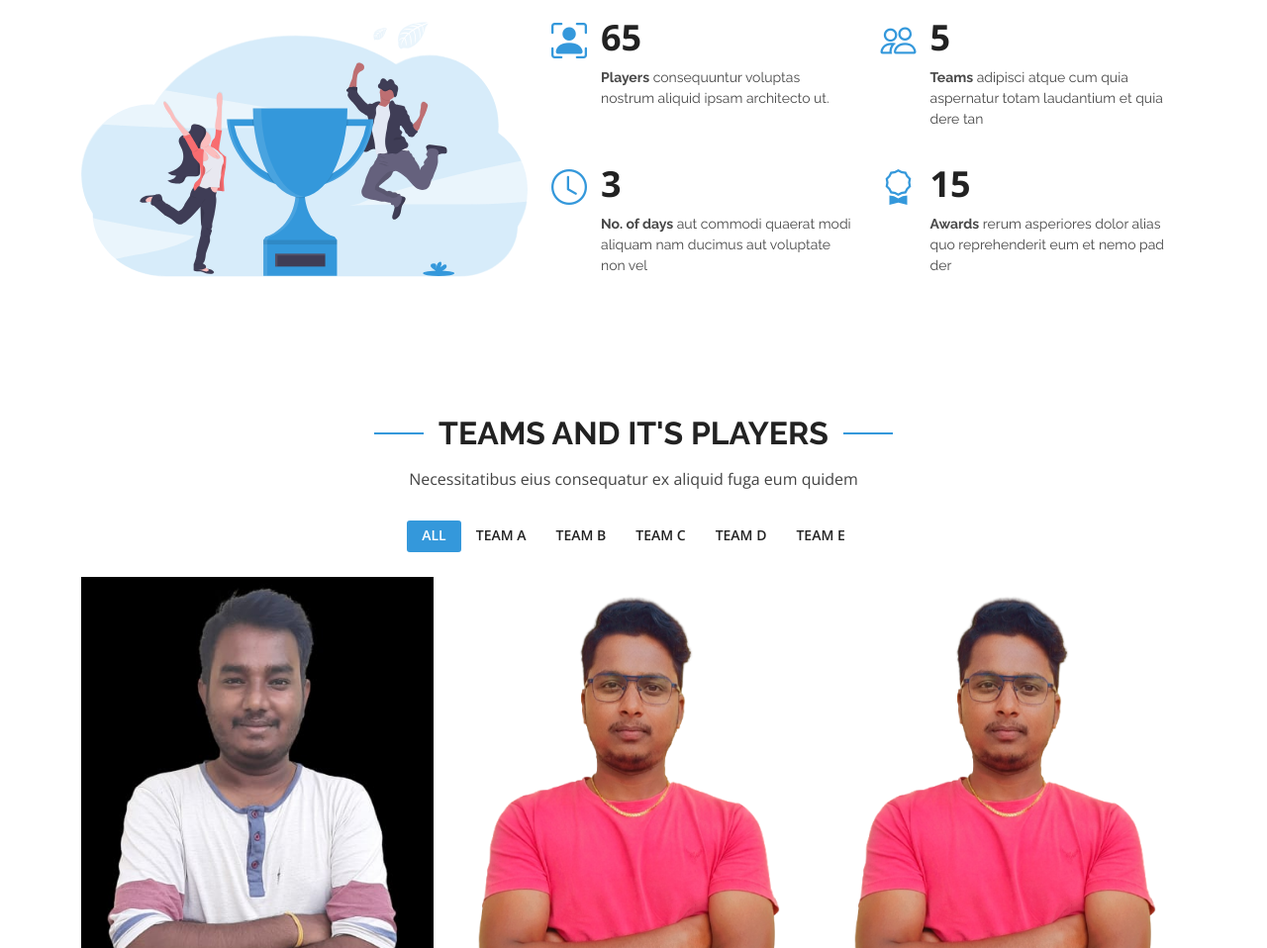
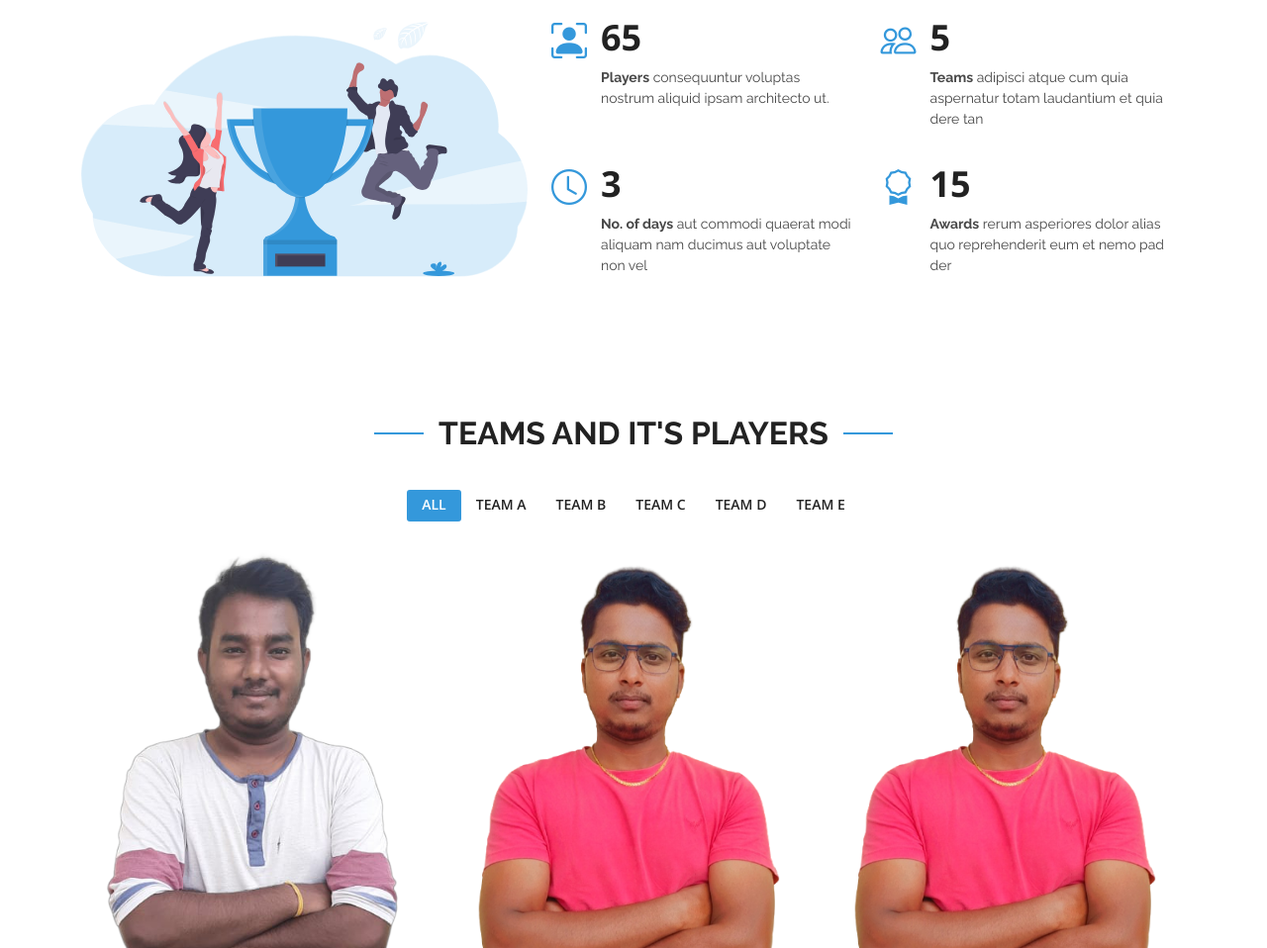
Before and after one commit to manulalapeta-cricketclub/tournament, a plain HTML site: page index.html in a window 1280 px wide. Shown: the part 1842-2800 px from the top of the page at 99% size. Drawn offline with nearby package versions, Linux system fonts and the light colour scheme.

Commit message:
Image background changes

```diff
--- a/assets/data/2022.js
+++ b/assets/data/2022.js
@@ -27,7 +27,7 @@ let teamsList = [
 let playersList = [
     {
         player_name: 'Teja',
-        player_pic: 'assets/img/team/teja.jpeg',
+        player_pic: 'assets/img/team/Teja_prev_ui.png',
         team_id: 1,
         team_name:'Team A'
     },{
@@ -62,13 +62,13 @@ let playersList = [
         team_name:'Team B'
     },{
         player_name: 'Teja',
-        player_pic: 'assets/img/team/teja.jpeg',
+        player_pic: 'assets/img/team/Teja_prev_ui.png',
         team_id: 2,
         team_name:'Team B'
     },
     {
         player_name: 'Teja',
-        player_pic: 'assets/img/team/Tej.png',
+        player_pic: 'assets/img/team/Teja_prev_ui.png',
         team_id: 1,
         team_name:'Team A'
     },
--- a/index.html
+++ b/index.html
@@ -452,7 +452,7 @@
 
         <div class="section-title" data-aos="fade-up">
           <h2>Teams and it's Players</h2>
-          <p>Necessitatibus eius consequatur ex aliquid fuga eum quidem</p>
+          <!--<p>Necessitatibus eius consequatur ex aliquid fuga eum quidem</p>-->
         </div>
 
         <div class="row" data-aos="fade-up" data-aos-delay="200">
```
